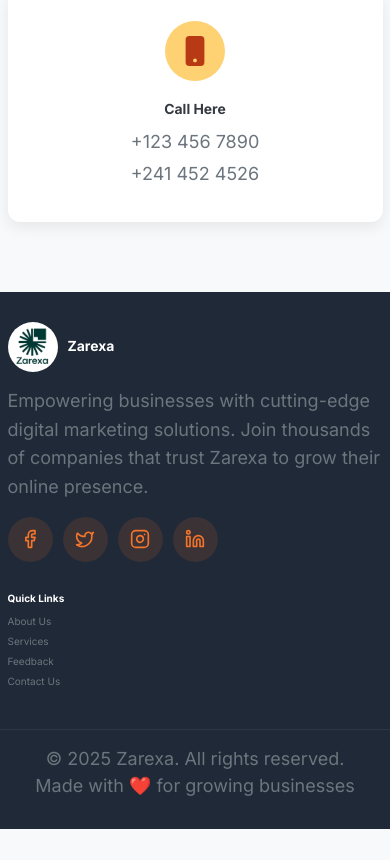
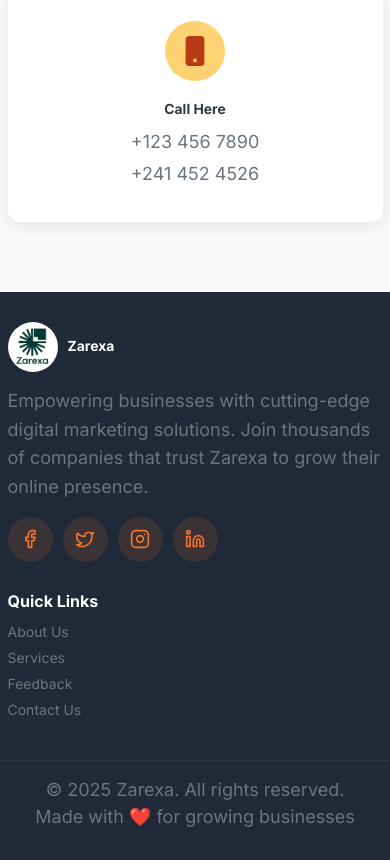
Before and after one commit to ridhamjeetkaur/digital_marketing, a React (Create React App) app: page / in a window 390 px wide. Shown: the part 5411-6271 px from the top of the page. Before the commit the page ends 6240 px from the top, so only its background shows below. Built offline with nearby package versions, Linux system fonts and the light colour scheme.

Commit message:
responsive done

```diff
--- a/package.json
+++ b/package.json
@@ -14,8 +14,10 @@
     "@types/react": "^19.1.8",
     "@types/react-dom": "^19.1.6",
     "bootstrap": "^5.3.7",
+    "dotenv": "^17.2.1",
     "ionicons": "^8.0.13",
     "lucide-react": "^0.525.0",
+    "mongoose": "^8.16.5",
     "react": "^19.1.0",
     "react-bootstrap": "^2.10.10",
     "react-dom": "^19.1.0",
@@ -53,6 +55,7 @@
     ]
   },
   "devDependencies": {
+    "@types/mongoose": "^5.11.96",
     "autoprefixer": "^10.4.21",
     "postcss": "^8.5.6",
     "tailwindcss": "^4.1.11"
--- a/src/components/Footer.tsx
+++ b/src/components/Footer.tsx
@@ -96,7 +96,10 @@ const Footer = () => {
               If you want multiple categories, you'd structure `footerLinks` differently (e.g., an array of objects, each object being a category with its own links).
               For now, I'm putting all `footerLinks` under a single "Quick Links" heading. */}
           <div className="col-lg-2 col-md-3 col-sm-6 offset-lg-1"> {/* Added offset for better spacing */}
-            <h6 className="fw-bold text-white mb-3">Quick Links</h6> {/* Static heading */}
+            <h6 className="fw-bold text-white mb-3" style={{
+
+                       fontSize: '16px'
+                    }}>Quick Links</h6> {/* Static heading */}
             <ul className="list-unstyled">
               {footerLinks.map((link, index) => ( // Correctly mapping the array
                 <li key={index} className="mb-2"> {/* Using index as key, or better, add an id to your link objects */}
@@ -105,7 +108,8 @@ const Footer = () => {
                     className="text-decoration-none"
                     style={{
                       color: colors.mutedGray,
-                      transition: 'color 0.3s ease'
+                      transition: 'color 0.3s ease',
+                       fontSize: '14px'
                     }}
                     onMouseEnter={(e) => {
                       const target = e.currentTarget as HTMLAnchorElement;
```
Also changed, not shown: 1 other file (tests, documents, lock files or other folders).
